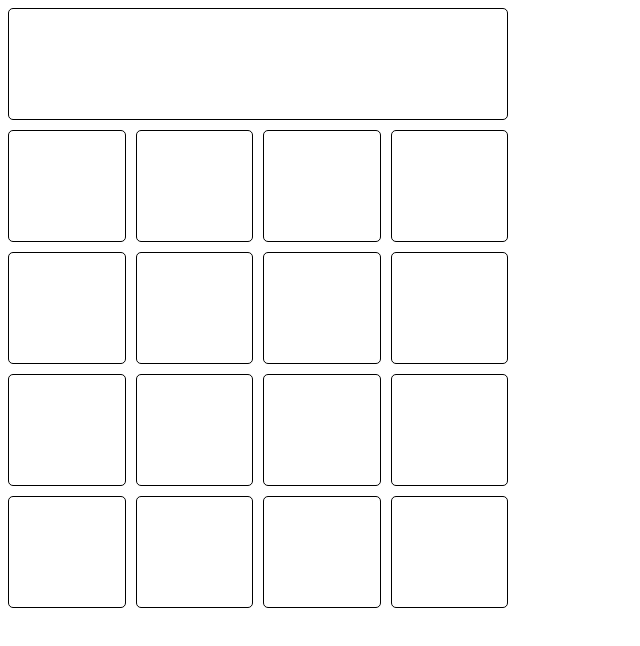
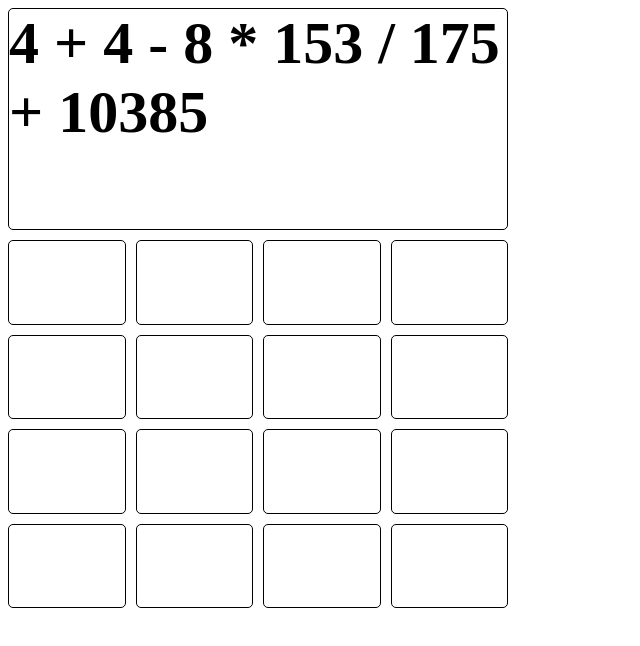
Before and after one commit to jeffsillcox/calculator, a plain HTML site: page index.html in a window 1280 px wide. Shown: the whole page, without its empty margins (0-640 px from the left). Drawn offline with Linux system fonts and the light colour scheme.

Commit message:
updated grid layout

```diff
--- a/index.html
+++ b/index.html
@@ -5,7 +5,7 @@
     </head>
     <body>
         <div id = 'grid'>
-            <div id = 'display'></div>
+            <div id = 'display'>4 + 4 - 8 * 153 / 175 + 10385</div>
             <div class = 'button' id = 'zero'></div>
             <div class = 'button' id = 'one'></div>
             <div class = 'button' id = 'two'></div>
--- a/style.css
+++ b/style.css
@@ -15,7 +15,10 @@
     grid-area: display;
     border-radius: 5px;
     border: 1px solid black;
+    font-weight: bold;
+    font-size: 60px;
 }
+
 
 .button {
     border-radius: 5px;
```
